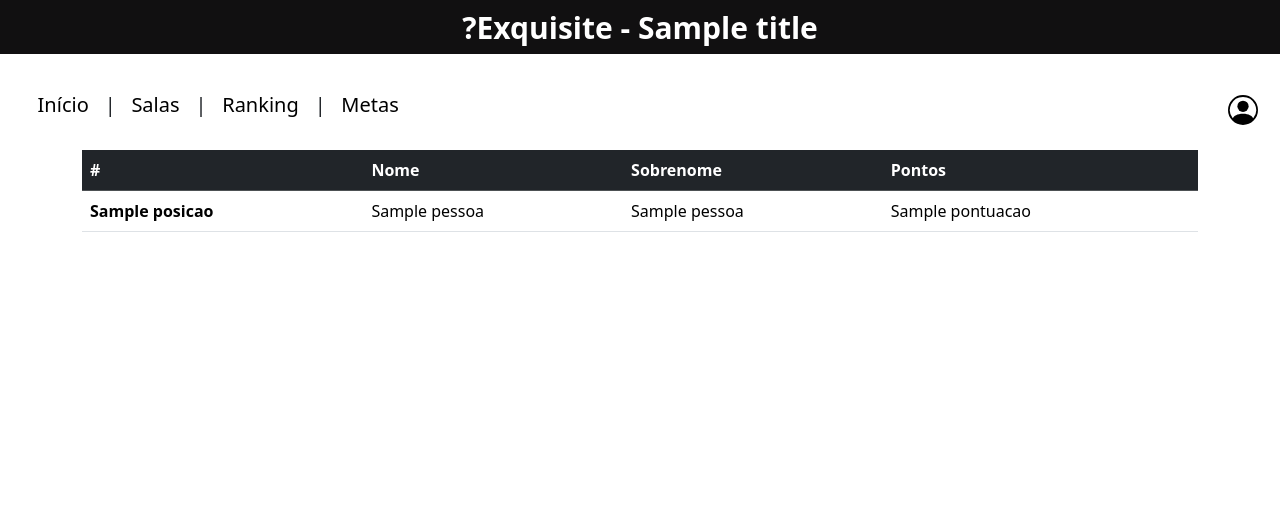
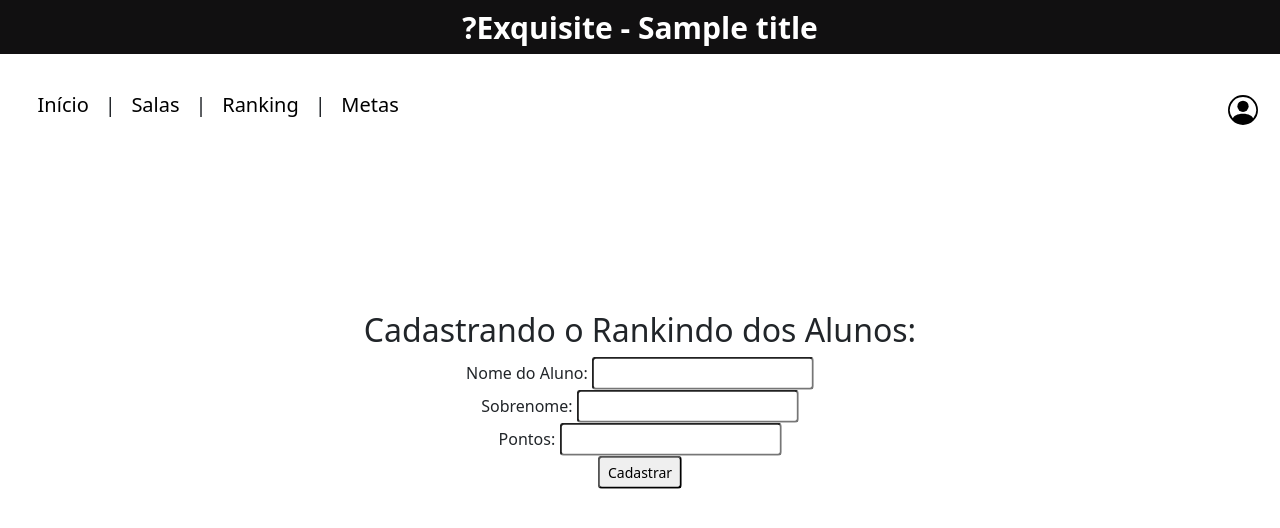
Before and after one commit to leticiagomesilva/Projeto-FDS, a Django app: template exquisite/apps/templates/usuarios/ranking.html in a window 1280 px wide. Shown: the top 528 px of the page. Run offline with Django 4.2, Linux system fonts and the light colour scheme; the template is opened without the code that fills it: most values are stand-ins (such as "Sample title", 1, 10 or a date in 2020); parts of the project's set-up code (start-up, migrations or seed data) failed here and were passed over.

Commit message:
nova tela de ranking com alteração das histórias

```diff
--- a/exquisite/apps/templates/usuarios/ranking.html
+++ b/exquisite/apps/templates/usuarios/ranking.html
@@ -1,28 +1,13 @@
 {% extends 'apps/base.html' %}
 {% block content %}
-    <br>
-    <br>
-    <br>
-    <table class="table table-striped">
-        <table class="table align-center">
-            <thead class="table-dark">
-            <tr>
-                <th scope="col">#</th>
-                <th scope="col">Nome</th>
-                <th scope="col">Sobrenome</th>
-                <th scope="col">Pontos</th>
-            </tr>
-            </thead>
-            <tbody>
-                {% for pessoa in pessoas %}
-                <tr>
-                    <th scope="row">{{pessoa.posicao}}</th>
-                    <td>{{pessoa.nome}}</td>
-                    <td>{{pessoa.sobrenome}}</td>
-                    <td>{{pessoa.pontuacao}}</td>
-                </tr>
-                {% endfor %}
-            </tbody>
-        </table>
+    <div style="text-align: center;" class="center">
+        <h2>Cadastrando o Rankindo dos Alunos:</h2>
+        Nome do Aluno: <input class="form-control-sm" type="text">
+        <br>
+        Sobrenome: <input class="form-control-sm" type="text">
+        <br>
+        Pontos: <input class="form-control-sm" type="text">
+        <br>
+        <button class="form-control-sm">Cadastrar</button>
     </div>
 {% endblock content %}
```
Also changed, not shown: exquisite/apps/templates/usuarios/rankingorginal.html (added, +28 -0 lines).
